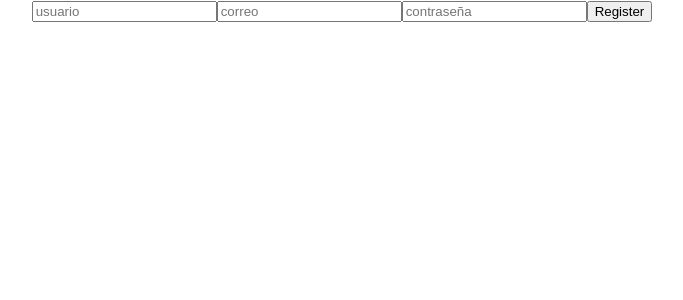
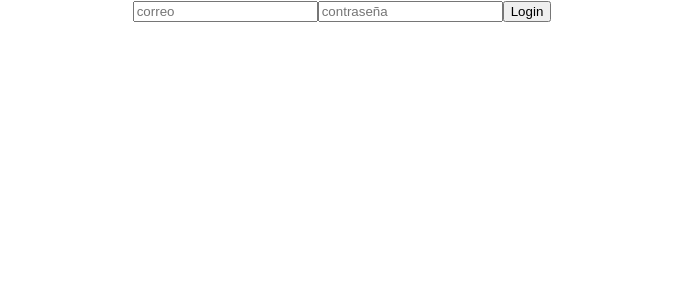
Before and after one commit to diegopalones/social-network-front, a React (Create React App) app: page /login in a window 1280 px wide. Shown: the top 300 px of the page, without its empty margins (298-981 px from the left). Built offline with nearby package versions, Linux system fonts and the light colour scheme.

Commit message:
added login

```diff
--- a/package.json
+++ b/package.json
@@ -10,6 +10,7 @@
     "react": "^18.2.0",
     "react-dom": "^18.2.0",
     "react-redux": "^8.0.5",
+    "react-router-dom": "^6.4.5",
     "react-scripts": "5.0.1",
     "web-vitals": "^2.1.4"
   },
--- a/src/App.js
+++ b/src/App.js
@@ -1,11 +1,18 @@
 import React from 'react';
+import { BrowserRouter, Route, Routes } from 'react-router-dom';
 import './App.css';
+import Login from './components/Register/Login/Login';
 import Register from './components/Register/Register';
 
 function App() {
   return (
     <div className="App">
-      <Register/>
+      <BrowserRouter>
+      <Routes>
+        <Route path="/login" element={<Login/>}/>
+        <Route path="/register" element={<Register/>}/>
+      </Routes>
+      </BrowserRouter>
     </div>
   );
 }
--- a/src/components/Register/Login/Login.jsx
+++ b/src/components/Register/Login/Login.jsx
@@ -0,0 +1,51 @@
+import React, { useState } from 'react'
+
+const Login = () => {
+
+const [formData, setFormData] = useState({
+
+email:'',
+
+password:''
+
+})
+
+const {email,password} = formData
+
+const onChange = (e)=>{
+
+setFormData((prevState)=> ({
+
+...prevState,
+
+[e.target.name]:e.target.value,
+
+}))
+
+}
+
+const onSubmit = (e) => {
+
+e.preventDefault()
+
+console.log('formData',formData)
+
+}
+
+return (
+
+<form onSubmit={onSubmit}>
+
+<input type="email" name="email" value={email} onChange={onChange} placeholder="correo"/>
+
+<input type="password" name="password" value={password} onChange={onChange} placeholder="contraseña"/>
+
+<button type="submit">Login</button>
+
+</form>
+
+)
+
+}
+
+export default Login
```
Also changed, not shown: 1 other file (tests, documents, lock files or other folders).
